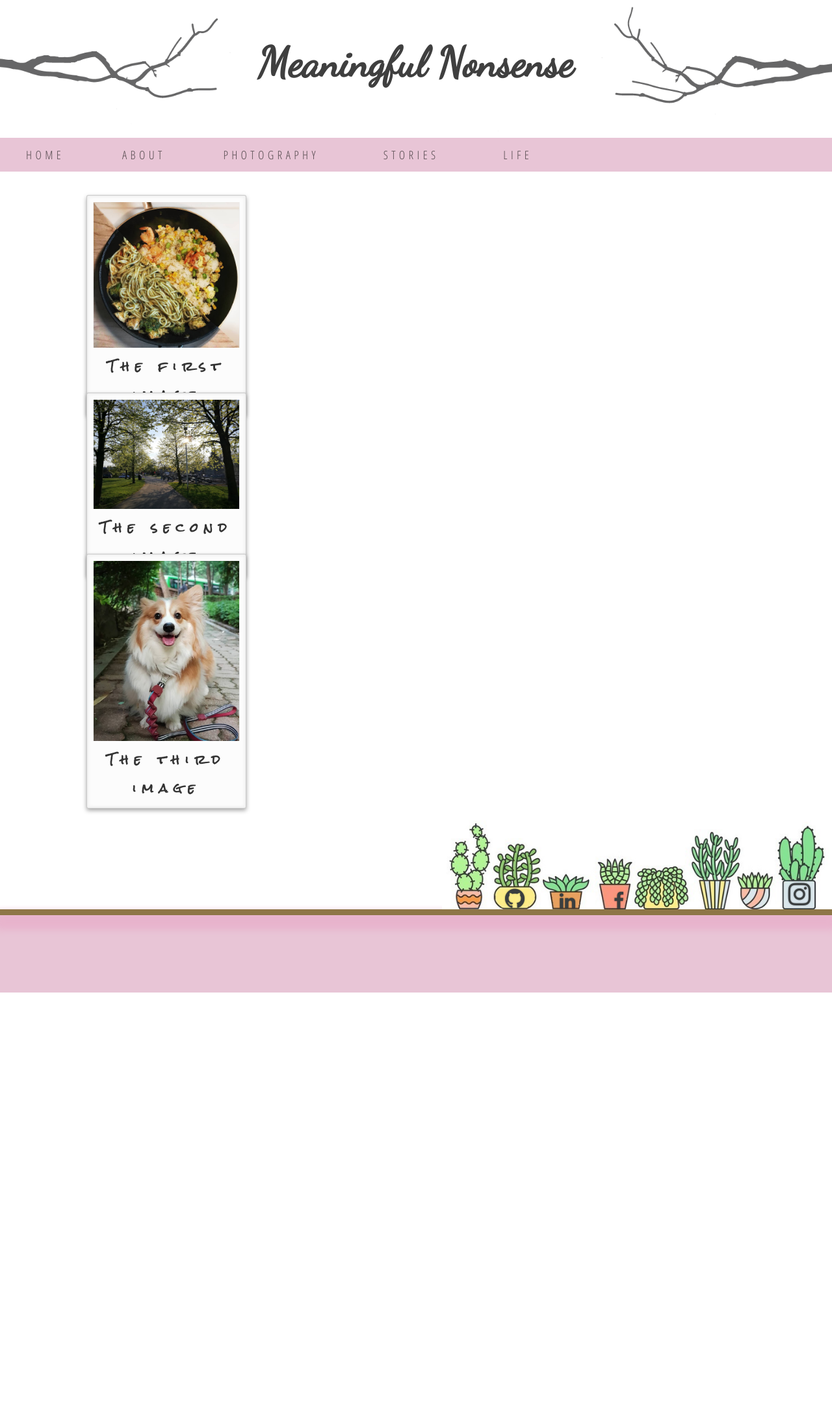
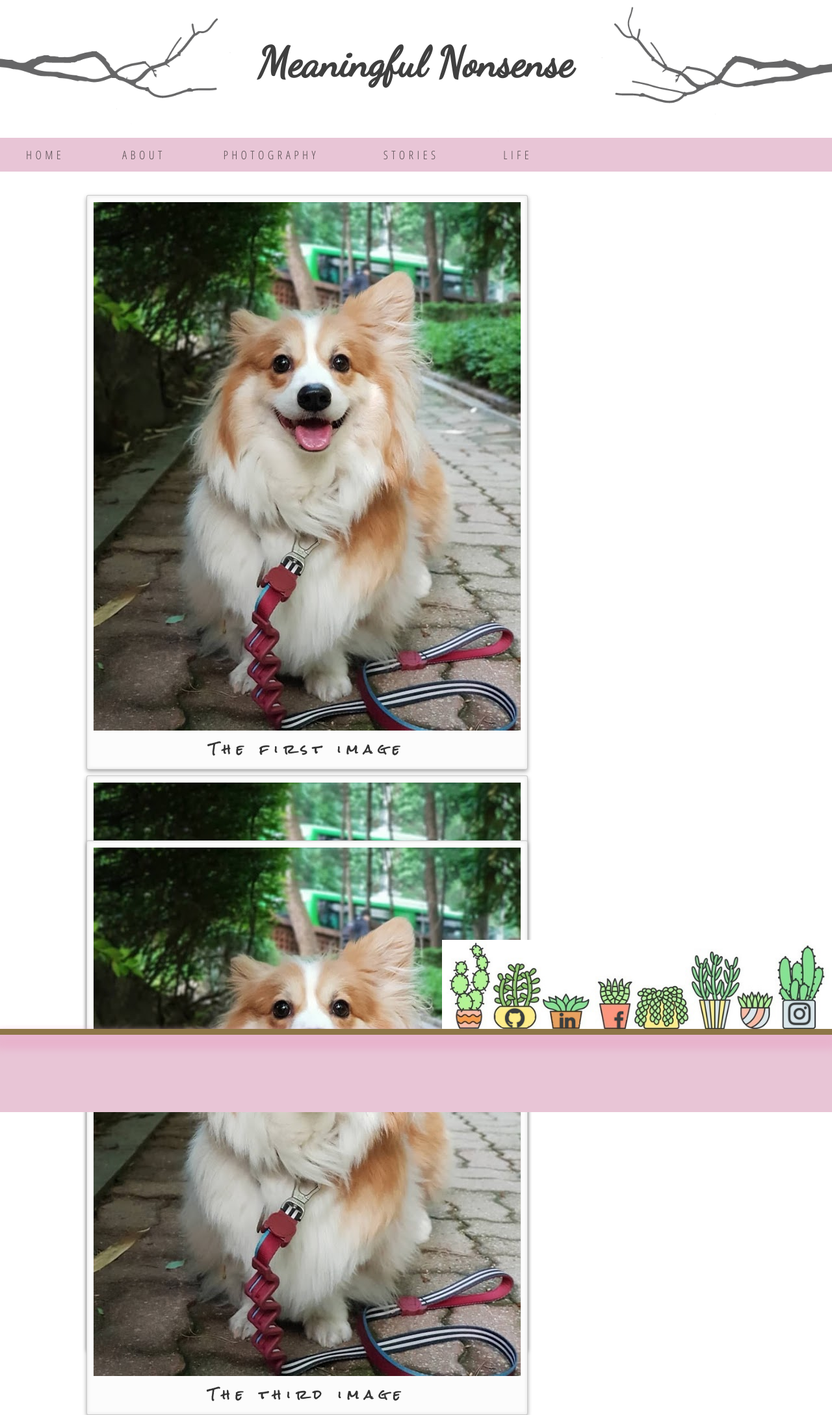
Before and after one commit to JasmineOuO/meaningful-nonsense-jekyll, a Jekyll site: the page built from test-gallery.html, in a window 1280 px wide. Shown: the whole page at 65% size. Built offline with Jekyll 4.4.1, drawn with Linux system fonts in a browser that asks for light colours; nearby versions of some CDN libraries.

Commit message:
gallery fix attempt 1

```diff
--- a/_layouts/gallery.html
+++ b/_layouts/gallery.html
@@ -8,7 +8,7 @@
         {% for image in gallery.images %}
         <div class="flip-container" ontouchstart="this.classList.toggle('hover');">
             <div class="flipper">
-                <div class="front"><a title="{{ image.title }}"><img class="myimg" src="{{ gallery.imagefolder }}/{{ image.filename }}" width="100%" alt="cave" /></a></div>
+                <div class="front"><a title="{{ image.title }}"><img class="myimg" src="resources/images/3.jpg" alt="caveman" /></a></div>
                 <div class="back">
                     <h1>My First Blog Post</h1>
                     <h2>So today I was feeling quite happy. The morning was beautiful and...</h2>
```
